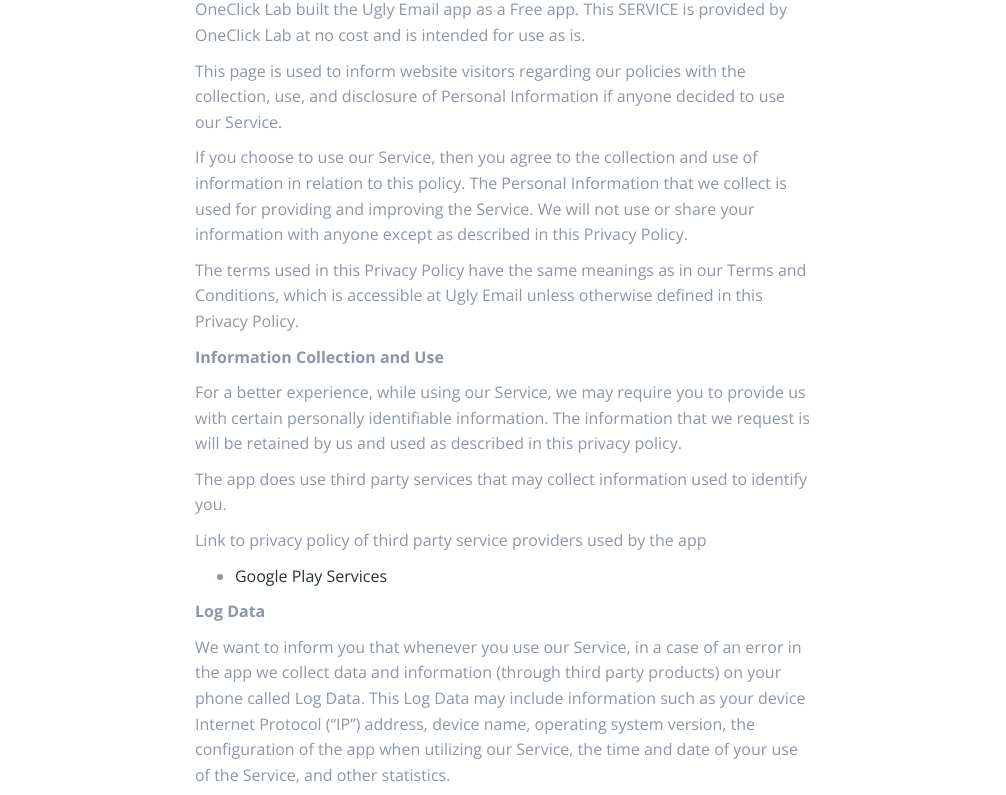
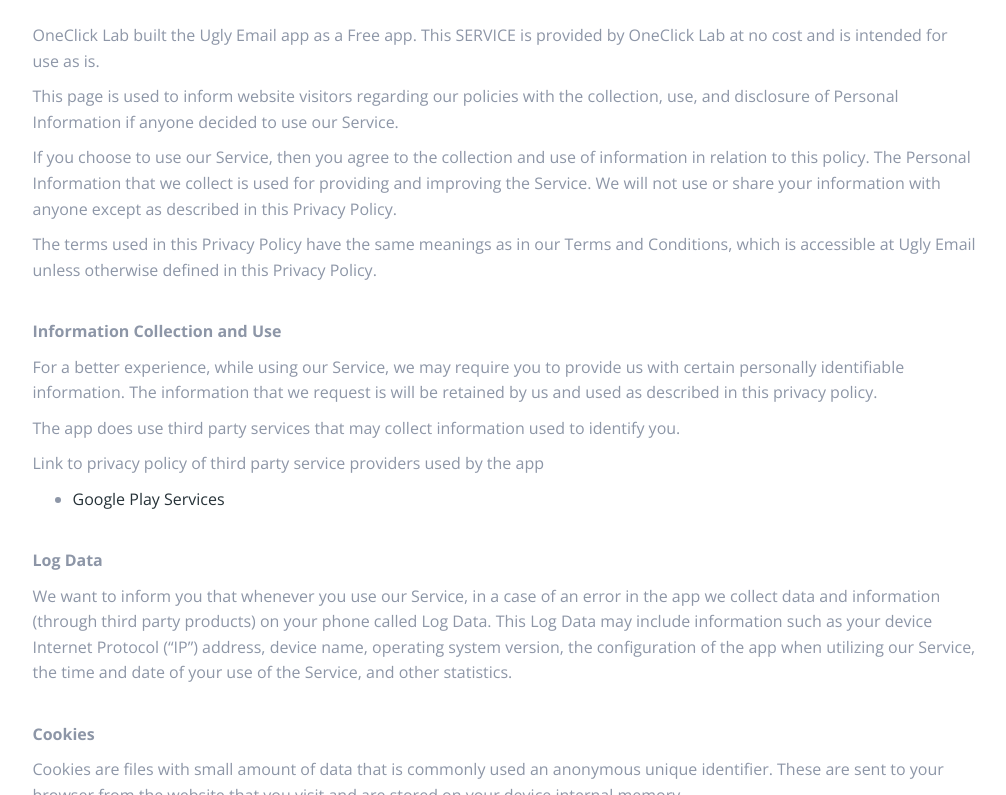
Before and after one commit to OneClickLab/ugly-email-website, a plain HTML site: page privacy.html in a window 1280 px wide. Shown: the part 287-1082 px from the top of the page, without its empty margins (135-1141 px from the left). Drawn offline with nearby package versions, Linux system fonts and the light colour scheme; some packages are replaced by stand-ins of ours; a script that the page names is missing.

Commit message:
Update privacy.html

```diff
--- a/privacy.html
+++ b/privacy.html
@@ -32,8 +32,9 @@
         </header>
 
         <section class="row">
-          <div class="col-md-8 col-md-offset-2">
+          <div class="col-md-12">
               <h2>Privacy Policy</h2>
+              <br/>
               <p> OneClick Lab built the Ugly Email app as a Free app. This SERVICE is provided by OneClick Lab at no cost and is intended
                 for use as is.
               </p>
@@ -47,6 +48,7 @@
               <p>The terms used in this Privacy Policy have the same meanings as in our Terms and Conditions, which is accessible at Ugly
                 Email unless otherwise defined in this Privacy Policy.
               </p>
+              <br/>
               <p>
                 <strong>Information Collection and Use</strong>
               </p>
@@ -65,6 +67,7 @@
                   <!---->
                 </ul>
               </div>
+              <br/>
               <p>
                 <strong>Log Data</strong>
               </p>
@@ -73,6 +76,7 @@
                 Internet Protocol (“IP”) address, device name, operating system version, the configuration of the app when utilizing our
                 Service, the time and date of your use of the Service, and other statistics.
               </p>
+              <br/>
               <p>
                 <strong>Cookies</strong>
               </p>
@@ -84,6 +88,7 @@
                 know when a cookie is being sent to your device. If you choose to refuse our cookies, you may not be able to use some portions
                 of this Service.
               </p>
+              <br/>
               <p>
                 <strong>Service Providers</strong>
               </p>
@@ -98,6 +103,7 @@
                 to perform the tasks assigned to them on our behalf. However, they are obligated not to disclose or use the information
                 for any other purpose.
               </p>
+              <br/>
               <p>
                 <strong>Security</strong>
               </p>
@@ -105,6 +111,7 @@
                 of protecting it. But remember that no method of transmission over the internet, or method of electronic storage is 100%
                 secure and reliable, and we cannot guarantee its absolute security.
               </p>
+              <br/>
               <p>
                 <strong>Links to Other Sites</strong>
               </p>
@@ -113,6 +120,7 @@
                 websites. We have no control over and assume no responsibility for the content, privacy policies, or practices of any third-party
                 sites or services.
               </p>
+              <br/>
               <p>
                 <strong>Children’s Privacy</strong>
               </p>
@@ -121,6 +129,7 @@
                 delete this from our servers. If you are a parent or guardian and you are aware that your child has provided us with personal
                 information, please contact us so that we will be able to do necessary actions.
               </p>
+              <br/>
               <p>
                 <strong>Changes to This Privacy Policy</strong>
               </p>
@@ -128,6 +137,7 @@
                 We will notify you of any changes by posting the new Privacy Policy on this page. These changes are effective immediately
                 after they are posted on this page.
               </p>
+              <br/>
               <p>
                 <strong>Contact Us</strong>
               </p>
```
